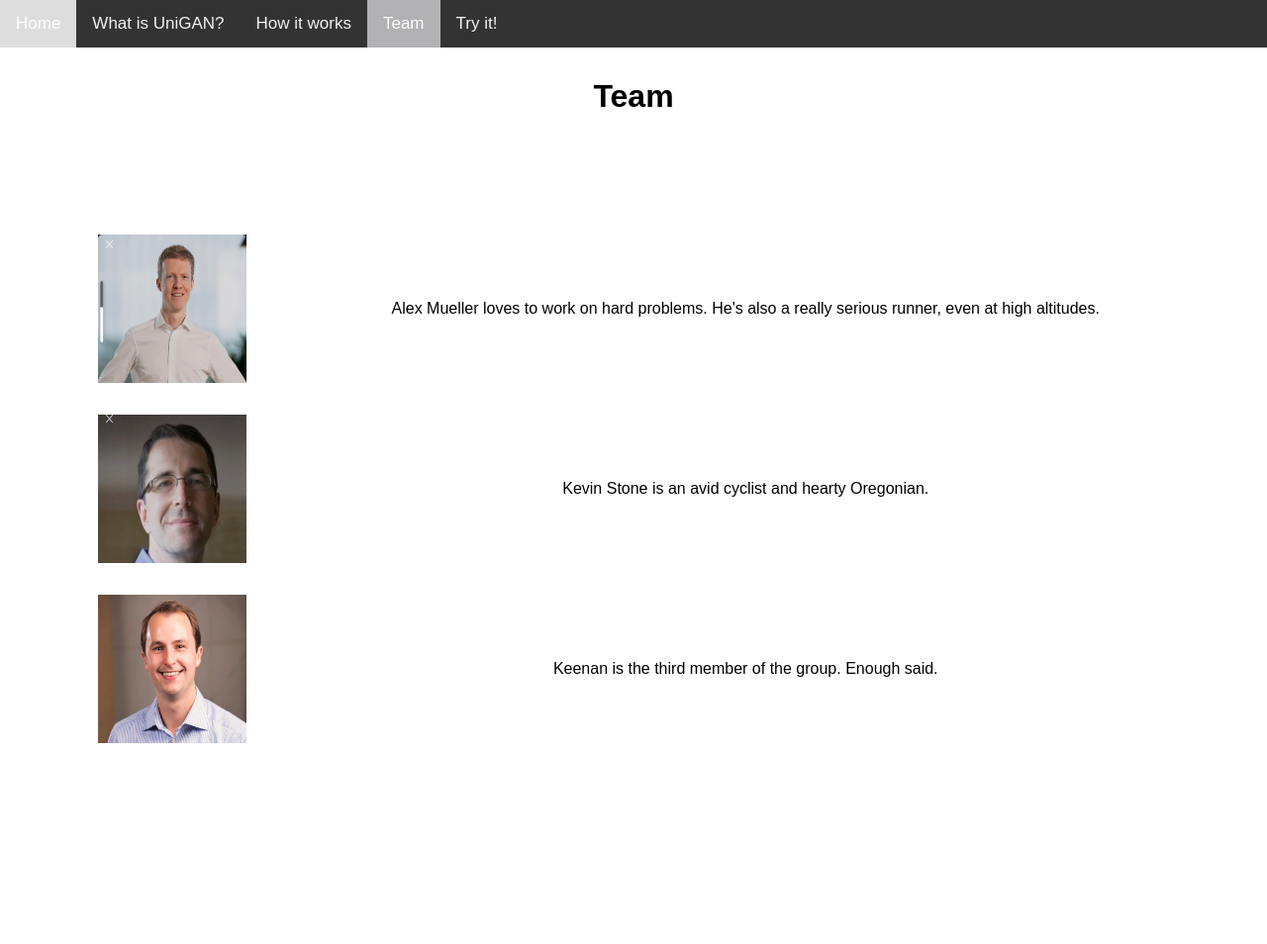
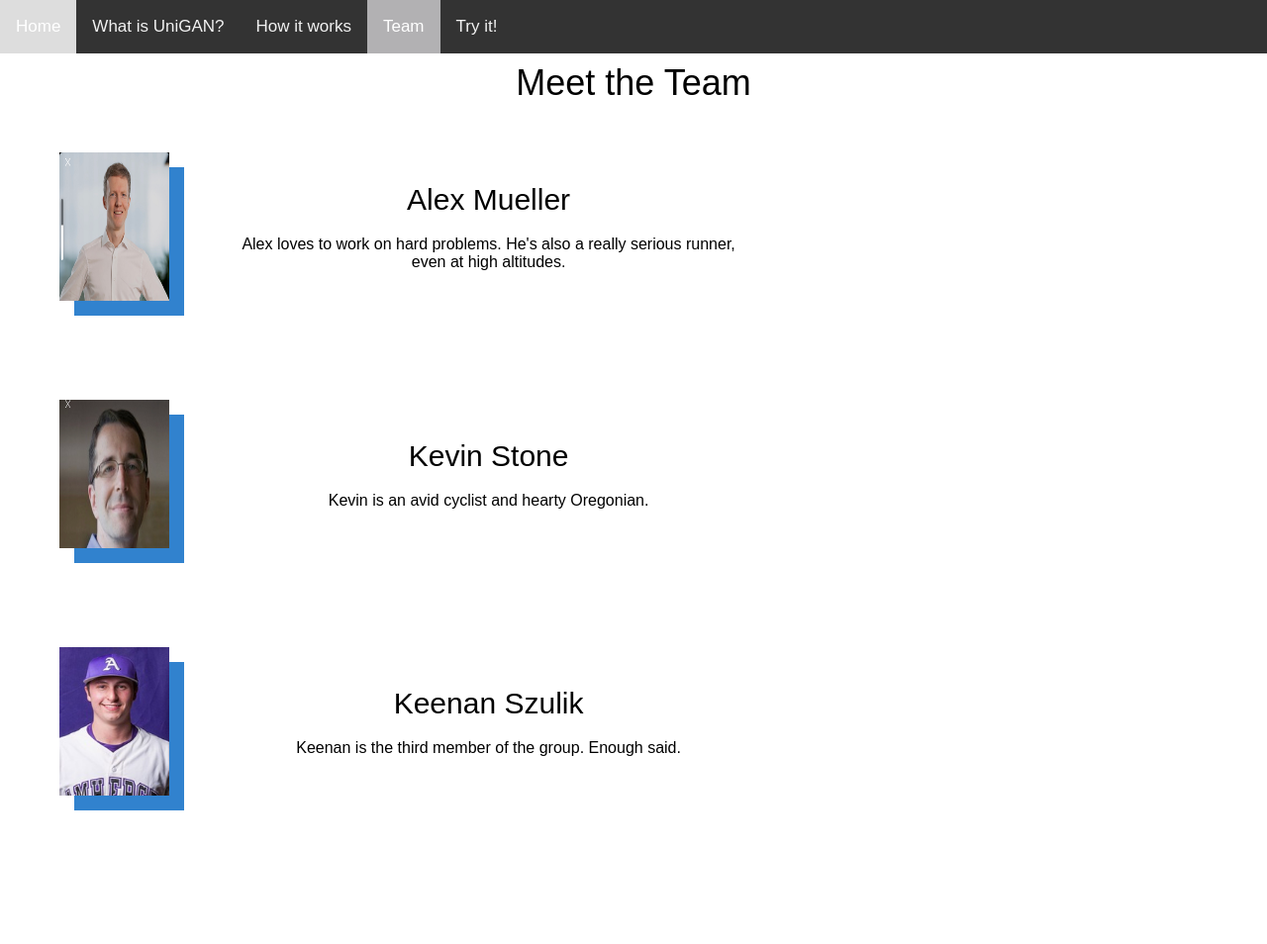
Before and after one commit to kszu/UniGAN, a Flask app: template flaskapp_unigan/templates/team.html in a window 1280 px wide. Shown: the whole page at 99% size. Before the commit the page ends 751 px from the top, so only its background shows below. Run offline with Flask 2, Linux system fonts and the light colour scheme; the template is opened without the code that fills it, so the values that code supplies are empty; parts of the project's set-up code (start-up, migrations or seed data) failed here and were passed over.

Commit message:
update UI

```diff
--- a/flaskapp_unigan/templates/team.html
+++ b/flaskapp_unigan/templates/team.html
@@ -4,6 +4,8 @@
         <title>UniGAN</title>
         <meta charset="utf-8">
         <meta name="viewport" content="width=device-width, initial-scale=1">
+        <link rel= "stylesheet" type= "text/css" href= "{{ url_for('static',filename='styles/style.css') }}">
+        <link href="https://unpkg.com/tailwindcss@^1.0/dist/tailwind.min.css" rel="stylesheet">
         <link rel= "stylesheet" type= "text/css" href= "{{ url_for('static',filename='styles/style.css') }}">
     </head>
 
@@ -15,43 +17,41 @@
         <a href="/unigan">Try it!</a>
     </div>
 
+    <body>
         <div id="body">
-    <body>
-        <h1>Team</h1>
-        <table style="width: 100%; padding: 50px">
+            <h1 class="text-4xl">Meet the Team</h1>
+            <table style="width: 60%; padding: 50px">
                 <tr>
-              <th></th>
-              <th></th>
-            </tr>
-            <tr>
-              <td>
-                <img class="resize" src= "{{ url_for('static',filename='img/alex_headshot.jpg') }}">
+                  <td style="padding: 50px;">
+                    <img src="{{ url_for('static',filename='img/alex_headshot.jpg') }}" class="resize" style="box-shadow: #3182ce 15px 15px;">
                   </td>
                   <td>
-                Alex Mueller loves to work on hard problems. He's also a really serious runner, even at high altitudes.
+                    <h1 class="text-3xl">Alex Mueller</h1><br />
+		    Alex loves to work on hard problems. He's also a really serious runner, even at high altitudes.
                   </td>
                 </tr>
                 <tr>
-                <td>
-                  <img class="resize" src= "{{ url_for('static',filename='img/kevin_headshot.jpg') }}">
+                    <td style="padding: 50px;">
+                      <img src="{{ url_for('static',filename='img/kevin_headshot.jpg') }}" class="resize" style="box-shadow: #3182ce 15px 15px;">
                     </td>
                     <td>
-                  Kevin Stone is an avid cyclist and hearty Oregonian.
+                      <h1 class="text-3xl">Kevin Stone</h1><br />
+		      Kevin is an avid cyclist and hearty Oregonian.
                     </td>
                   </tr>
                   <tr>
-                <td>
-                  <img class="resize" src= "{{ url_for('static',filename='img/keenan_headshot.jpg') }}">
+                    <td style="padding: 50px;">
+                      <img src="{{ url_for('static',filename='img/keenan_bball.jpg') }}" class="resize" style="box-shadow: #3182ce 15px 15px;">
                     </td>
                     <td>
+		      <h1 class="text-3xl">Keenan Szulik</h1><br />
                       Keenan is the third member of the group. Enough said.
                     </td>
                   </tr>
 
               </table>
+        </div>
     </body>
 </div>
 
-</div>
-
 </html>
```
Also changed, not shown: flaskapp_unigan/static/img/keenan_bball.jpg (added). Lines whose indentation alone changed are shown as unchanged.
